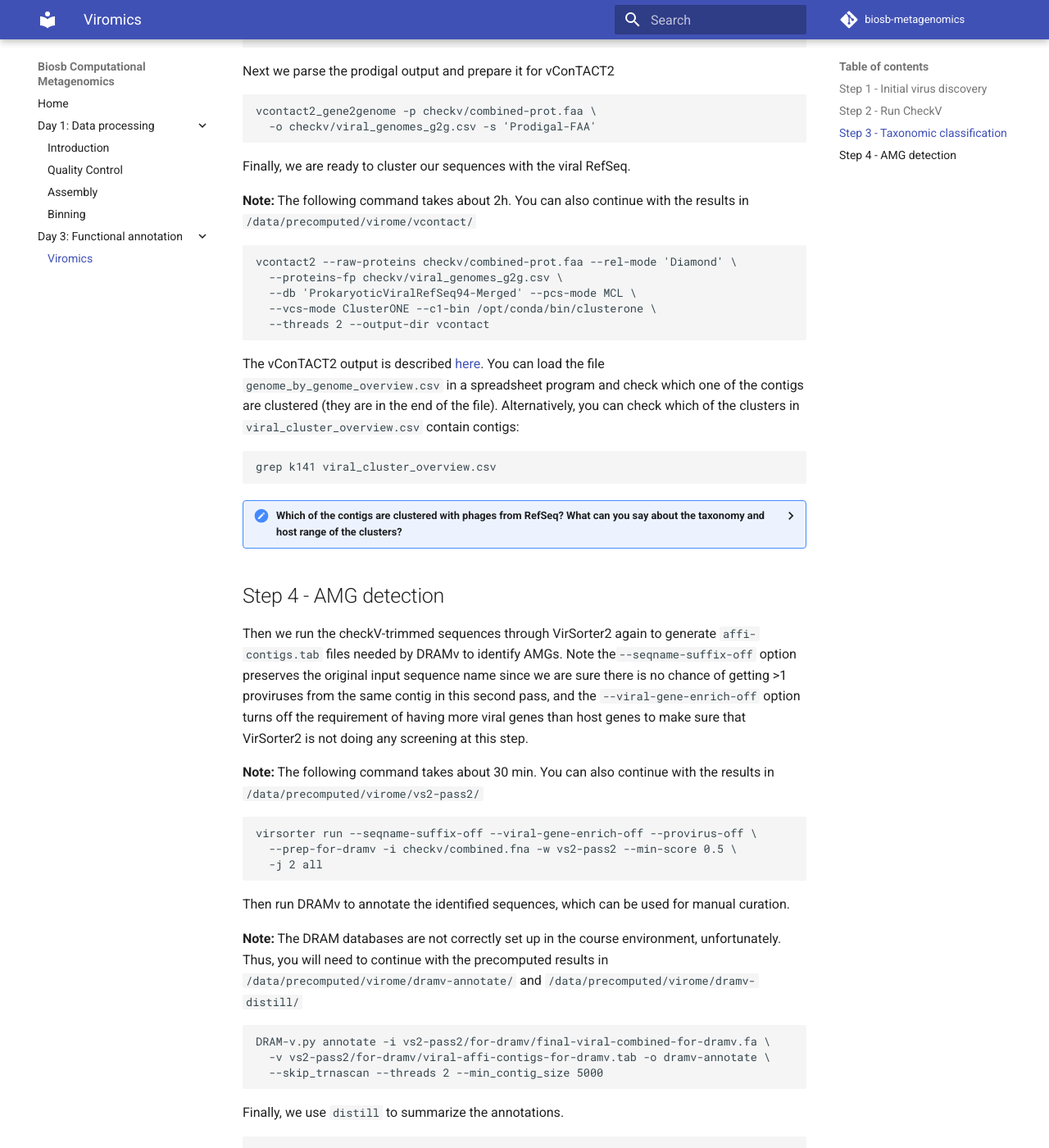
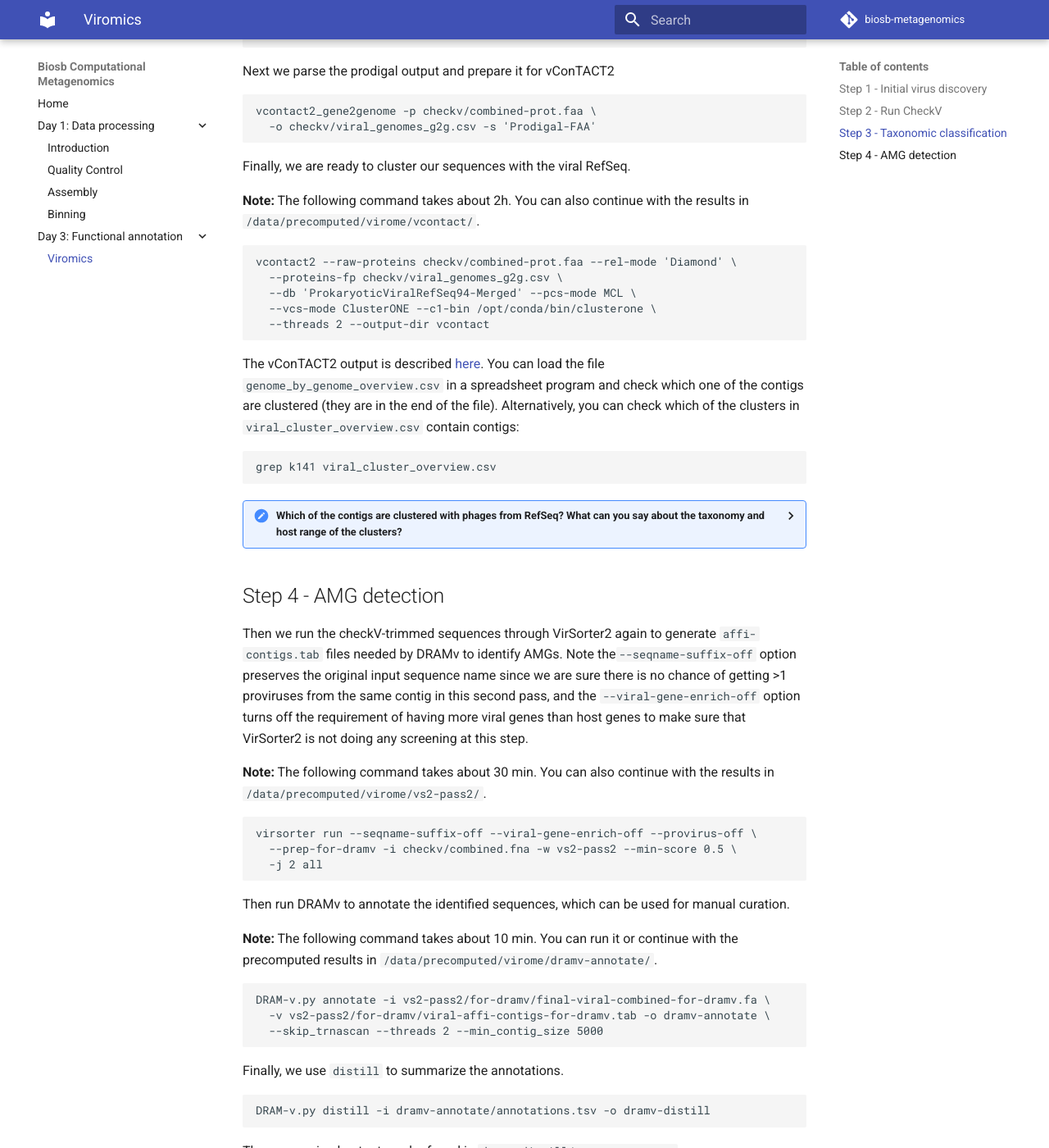
Before and after one commit to mdehollander/biosb-metagenomics, an MkDocs documentation site: the page built from docs/functional-annotation/viromes.md, in a window 1280 px wide and 1400 px high, scrolled down 1471 px. Shown: the whole window at 82% size. Built offline with MkDocs 1.6.1 and Material for MkDocs 9.7.7, drawn with Linux system fonts in a browser that asks for light colours; comment, search, counter and statistics services are not loaded.

Commit message:
viromics updated

```diff
--- a/docs/functional-annotation/viromes.md
+++ b/docs/functional-annotation/viromes.md
@@ -6,7 +6,7 @@ We will follow the virus discovery and AMG detection tutorial from the [Sullivan
 
 First, we run VirSorter2 with a loose cutoff of 0.5 for maximal sensitivity. We are only interested in phages (dsDNA and ssDNA phage, this is also the default in Virsorter2). A minimal length 5000 bp is chosen since it is the minimum required by downstream viral classification. Note that the``--keep-original-seq`` option preserves the original sequence of circular and (near) fully viral contigs (score >0.8 as a whole sequence) and we are passing them to checkV to trim possible host genes left at ends and handle duplicate segments of circular contigs.
 
-**Note:** The following command takes about 2h. You can also continue with the results in ``/data/precomputed/virome/vs2-pass1/``
+**Note:** The following command takes about 2h. You can also continue with the results in ``/data/precomputed/virome/vs2-pass1/``.
 
     virsorter run --keep-original-seq \
       -i /data/precomputed/assembly/final.contigs.fa \
@@ -51,7 +51,7 @@ Next we parse the prodigal output and prepare it for vConTACT2
 
 Finally, we are ready to cluster our sequences with the viral RefSeq.
 
-**Note:** The following command takes about 2h. You can also continue with the results in ``/data/precomputed/virome/vcontact/``
+**Note:** The following command takes about 2h. You can also continue with the results in ``/data/precomputed/virome/vcontact/``.
 
     vcontact2 --raw-proteins checkv/combined-prot.faa --rel-mode 'Diamond' \
       --proteins-fp checkv/viral_genomes_g2g.csv \
@@ -74,7 +74,7 @@ The vConTACT2 output is described [here](https://bitbucket.org/MAVERICLab/vconta
 
 Then we run the checkV-trimmed sequences through VirSorter2 again to generate ``affi-contigs.tab`` files needed by DRAMv to identify AMGs. Note the``--seqname-suffix-off`` option preserves the original input sequence name since we are sure there is no chance of getting >1 proviruses from the same contig in this second pass, and the ``--viral-gene-enrich-off`` option turns off the requirement of having more viral genes than host genes to make sure that VirSorter2 is not doing any screening at this step.
 
-**Note:** The following command takes about 30 min. You can also continue with the results in ``/data/precomputed/virome/vs2-pass2/``
+**Note:** The following command takes about 30 min. You can also continue with the results in ``/data/precomputed/virome/vs2-pass2/``.
 
     virsorter run --seqname-suffix-off --viral-gene-enrich-off --provirus-off \
       --prep-for-dramv -i checkv/combined.fna -w vs2-pass2 --min-score 0.5 \
@@ -82,7 +82,7 @@ Then we run the checkV-trimmed sequences through VirSorter2 again to generate ``
 
 Then run DRAMv to annotate the identified sequences, which can be used for manual curation.
 
-**Note:** The DRAM databases are not correctly set up in the course environment, unfortunately. Thus, you will need to continue with the precomputed results in ``/data/precomputed/virome/dramv-annotate/`` and ``/data/precomputed/virome/dramv-distill/``
+**Note:** The following command takes about 10 min. You can run it or continue with the precomputed results in ``/data/precomputed/virome/dramv-annotate/``.
 
     DRAM-v.py annotate -i vs2-pass2/for-dramv/final-viral-combined-for-dramv.fa \
       -v vs2-pass2/for-dramv/viral-affi-contigs-for-dramv.tab -o dramv-annotate \
```
